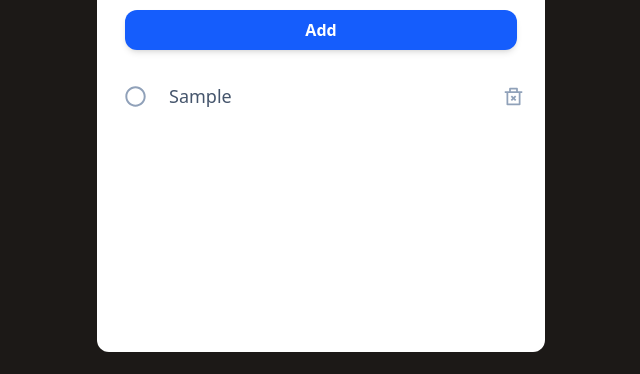
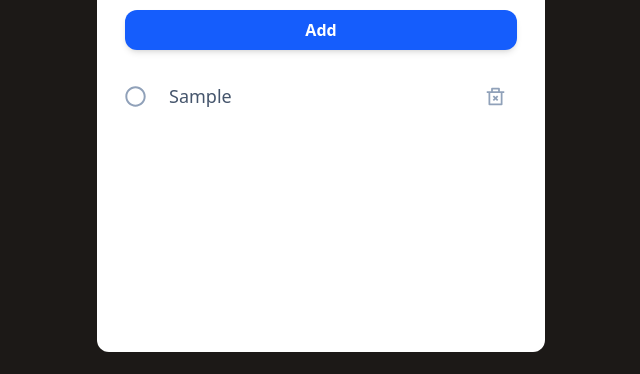
Before and after one commit to gitterence/to-do-list, a React (Vite) app: page / in a window 1280 px wide. Both pictures are taken after typing "Sample" into the empty fields and a click on the button "Add". Shown: the part 323-697 px from the top of the page, without its empty margins (319-959 px from the left). Built offline with nearby package versions, Linux system fonts and the light colour scheme.

Commit message:
fix: improve scrollbar and long text ui

```diff
--- a/src/components/Todo.jsx
+++ b/src/components/Todo.jsx
@@ -1,4 +1,4 @@
-import { useRef } from "react";
+import { useRef, useEffect } from "react";
 import { LuClipboardList } from "react-icons/lu";
 import TodoItem from "./TodoItem";
 import { useTodos } from "../hooks/useTodos";
@@ -8,6 +8,16 @@ const Todo = () => {
 
     const { todoList, addTodo, removeTodo, toggleTodo } = useTodos();
     const inputRef = useRef(null);
+    const listRef = useRef(null);
+
+    useEffect(() => {
+        if (listRef.current) {
+            listRef.current.scrollTo({
+                top: listRef.current.scrollHeight,
+                behavior: 'smooth'
+            });
+        }
+    }, [todoList.length]);
 
     const handleAdd = () => {
         const inputText = inputRef.current.value.trim();
@@ -21,7 +31,7 @@ const Todo = () => {
     }
 
     return (
-        <div class='bg-white place-self-center w-11/12 max-w-md flex flex-col p-7 min-h-[550px] rounded-xl' aria-labelledby="todo-title">
+        <div class='bg-white place-self-center w-11/12 max-w-md flex flex-col p-7 h-[550px] rounded-xl' aria-labelledby="todo-title">
             <div class="flex items-center gap-4 mt-6 mb-2">
                 <div class="p-3 bg-blue-50 rounded-2xl border border-blue-100 shadow-sm">
                     <LuClipboardList size={28} class="text-blue-600" />
@@ -57,7 +67,7 @@ const Todo = () => {
                 </div>
             </div>
 
-            <div class='mt-5 flex-1'>
+            <div ref={listRef} class='mt-5 flex-1 overflow-y-auto scrollbar-custom pr-2'>
                 {todoList.length === 0 ? (
                     <div class="flex flex-col items-center justify-center mt-10 text-center opacity-60">
                         <div class="text-5xl mb-4">📝</div>
--- a/src/components/TodoItem.jsx
+++ b/src/components/TodoItem.jsx
@@ -26,7 +26,7 @@ const TodoItem = ({ todo, removeTodo, toggleTodoStatus }) => {
 
                 )}
 
-                <p class={`ml-4 text-lg text-slate-600
+                <p class={`ml-4 text-lg text-slate-600 break-words min-w-0 flex-1
                     ${todo.isCompleted ? "line-through opacity-50" : ""}`}>
                     {todo.text}
                 </p>
--- a/src/index.css
+++ b/src/index.css
@@ -1 +1,23 @@
 @import "tailwindcss";
+
+@layer utilities {
+    .scrollbar-custom {
+        scrollbar-width: thin;
+        scrollbar-color: #bfdbfe transparent;
+        scrollbar-gutter: stable;
+    }
+
+    .scrollbar-custom::-webkit-scrollbar {
+        width: 8px;
+    }
+
+    .scrollbar-custom::-webkit-scrollbar-track {
+        background: transparent;
+    }
+
+    .scrollbar-custom::-webkit-scrollbar-thumb {
+        background-color: #bfdbfe;
+        /* blue-200 */
+        border-radius: 20px;
+    }
+}
```
